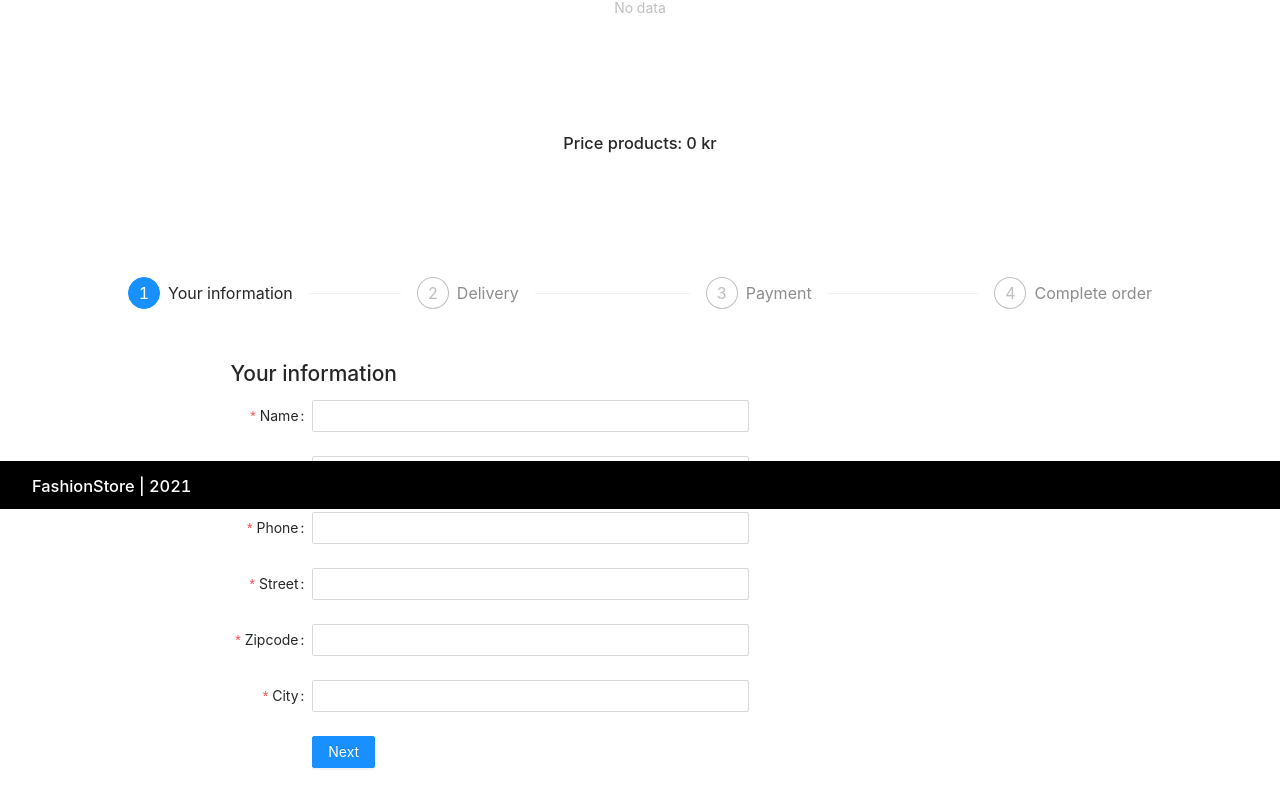
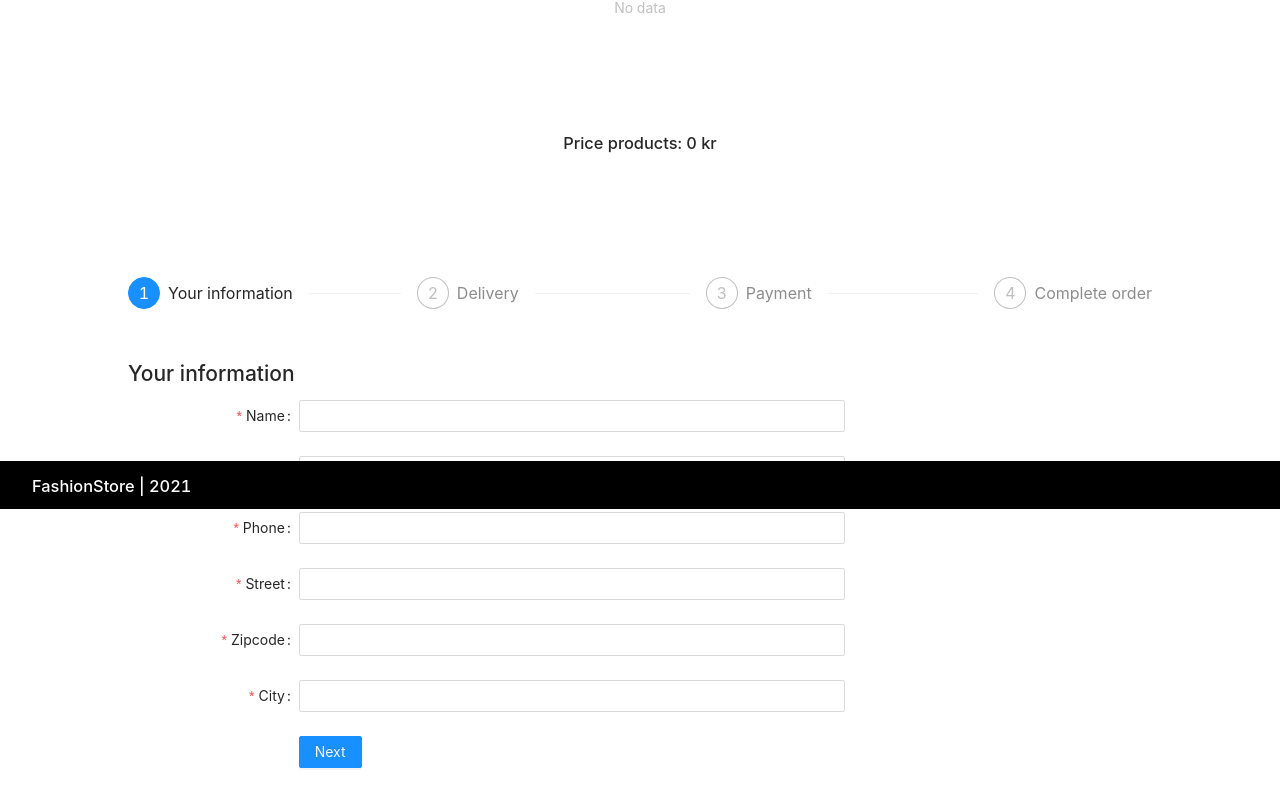
Before and after one commit to msmalinosterberg/miniprojekt, a React (Create React App) app: page /cart in a window 1280 px wide. Shown: the part 291-1098 px from the top of the page. Built offline with nearby package versions, Linux system fonts and the light colour scheme; the HTML template or start-up script is replaced by a standard one.

Commit message:
fix form offsets.

```diff
--- a/src/componenets/Cart/InformationForm.tsx
+++ b/src/componenets/Cart/InformationForm.tsx
@@ -3,7 +3,7 @@ import { Component, ContextType, CSSProperties } from 'react';
 import { CartContext } from '../../contexts/CartContext';
 
 const layout = {
-  labelCol: { span: 3 },
+  labelCol: { span: 5 },
   wrapperCol: { span: 16 },
 };
 
@@ -79,7 +79,7 @@ class InformationForm extends Component<Props> {
                     rules={[{ required: true }]}>
                     <Input />
                 </Form.Item>
-                <Form.Item wrapperCol={{ ...layout.wrapperCol, offset: 3 }}>
+                <Form.Item wrapperCol={{ ...layout.wrapperCol, offset: 5 }}>
                   <Button type="primary" htmlType="submit">
                     Next
                   </Button>
@@ -97,7 +97,7 @@ class InformationForm extends Component<Props> {
     display: 'flex',
     justifyContent: 'space-around',
     alignItems: 'space-around',
-    width: '80%',
+    width: '100%',
     margin: 'auto'
 }
 
--- a/src/componenets/Cart/PayCard.tsx
+++ b/src/componenets/Cart/PayCard.tsx
@@ -3,7 +3,7 @@ import { Form, Input, Button, Row, Col } from 'antd';
 import { CartContext } from '../../contexts/CartContext';
 
 const layout = {
-    labelCol: { span: 4 },
+    labelCol: { span: 7 },
     wrapperCol: { span: 16 },
 };
 
@@ -52,23 +52,23 @@ class PayCard extends Component<Props> {
             onValuesChange={this.onValuesChange}
             validateMessages={validateMessages}
             onFinish={this.onFinish}>
-            <Form.Item style={formStyle} name={['card', 'cardno']} label="Card number"
+            <Form.Item name={['card', 'cardno']} label="Card number"
                 rules={[{ min: 13, max: 19, required: true }]}>
                 <Input placeholder="XXXX XXXX XXXX XXXX"/>
             </Form.Item>
-            <Form.Item style={formStyle} name={['card', 'expdate']} label="Expiry date"
+            <Form.Item name={['card', 'expdate']} label="Expiry date"
                 rules={[{ required: true }]}>
                 <Input placeholder="MM/YY"/>
             </Form.Item>
-            <Form.Item style={formStyle} name={['card', 'name']} label="Name on card"
+            <Form.Item name={['card', 'name']} label="Name on card"
                 rules={[{ required: true }]}>
                 <Input />
             </Form.Item>
-            <Form.Item style={formStyle} name={['card', 'cvc']} label="CVC/CCV"
+            <Form.Item name={['card', 'cvc']} label="CVC/CCV"
                 rules={[{ required: true }]}>
                 <Input placeholder="e.g. 123"/>
             </Form.Item>
-            <Form.Item style={formStyle} wrapperCol={{ ...layout.wrapperCol, offset: 2}}>
+            <Form.Item wrapperCol={{ ...layout.wrapperCol, offset: 7 }}>
               <Button type="primary" htmlType="submit">
                 Next
               </Button>
@@ -84,17 +84,13 @@ export default PayCard;
 
 const formContainerStyle: CSSProperties = {
     display: 'flex',
-    justifyContent: 'space-around',
-    alignItems: 'space-around',
-    width: '80%',
-    margin: 'auto'
+    // justifyContent: 'space-around',
+    // alignItems: 'space-around',
+    width: '100%',
+    //margin: 'auto'
 }
 
 const columnStyle: CSSProperties = {
     marginTop: '3rem',
     marginBottom: '3rem',
 }
-
-const formStyle: CSSProperties = {
-    display: 'flex',
-}
--- a/src/componenets/Cart/PayKlarna.tsx
+++ b/src/componenets/Cart/PayKlarna.tsx
@@ -3,7 +3,7 @@ import { Form, Input, Button, Row, Col } from 'antd';
 import { CartContext } from '../../contexts/CartContext';
 
 const layout = {
-    labelCol: { span: 4 },
+    labelCol: { span: 7 },
     wrapperCol: { span: 16 },
 };
 
@@ -98,7 +98,7 @@ class PayKlarna extends Component<Props> {
                                     <Input />
                                 </Form.Item>
 
-                                <Form.Item wrapperCol={{ ...layout.wrapperCol, offset: 2}}>
+                                <Form.Item wrapperCol={{ ...layout.wrapperCol, offset: 7}}>
                                     <Button type="primary" htmlType="submit">
                                         Next
                                     </Button>
@@ -117,9 +117,7 @@ export default PayKlarna;
 
 const formContainerStyle: CSSProperties = {
     display: 'flex',
-    justifyContent: 'space-around',
-    alignItems: 'space-around',
-    width: '80%',
+    width: '100%',
     margin: 'auto'
 }
 
--- a/src/componenets/Cart/PaySwish.tsx
+++ b/src/componenets/Cart/PaySwish.tsx
@@ -3,7 +3,7 @@ import { Form, Input, Button, Row, Col } from 'antd';
 import { CartContext } from '../../contexts/CartContext';
 
 const layout = {
-    labelCol: { span: 4 },
+    labelCol: { span: 7 },
     wrapperCol: { span: 16 },
 };
 
@@ -53,7 +53,7 @@ class PaySwish extends Component<Props> {
                             rules={[{ min: 10, max: 10, required: true }]}>
                             <Input />
                         </Form.Item>
-                        <Form.Item wrapperCol={{ ...layout.wrapperCol, offset: 2}}>
+                        <Form.Item wrapperCol={{ ...layout.wrapperCol, offset: 7 }}>
                           <Button type="primary" htmlType="submit">
                             Next
                           </Button>
@@ -74,7 +74,7 @@ const formContainerStyle: CSSProperties = {
   display: 'flex',
   justifyContent: 'space-around',
   alignItems: 'space-around',
-  width: '80%',
+  width: '100%',
   margin: 'auto'
 }
 
```
